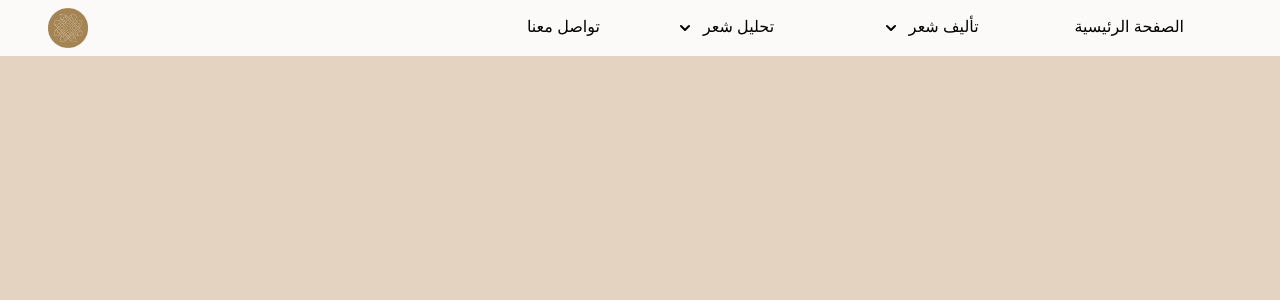
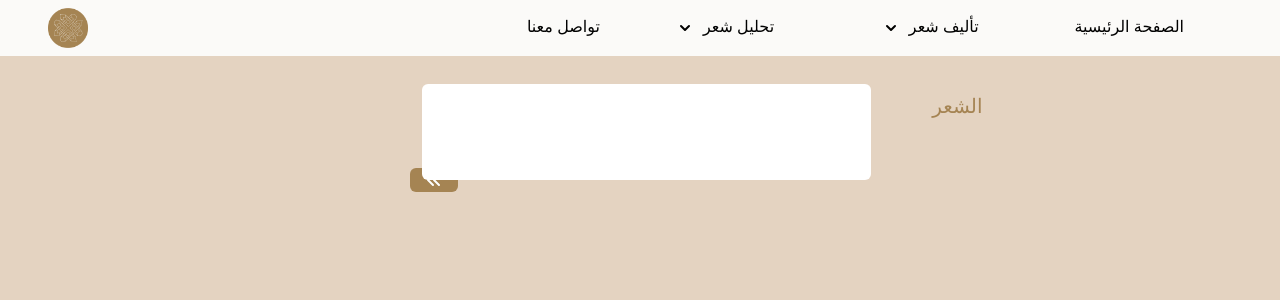
Before and after one commit to wadjih-bencheikh18/arabicthon-front, a React (Create React App) app: page /analyse/tachkil in a window 1280 px wide. Shown: the top 300 px of the page. Built offline with nearby package versions, Linux system fonts and the light colour scheme.

Commit message:
init add tachkil

```diff
--- a/src/App.js
+++ b/src/App.js
@@ -12,6 +12,7 @@ import Analyse from "./components/Functional/Analyse";
 import Subject from "./components/Functional/Subject";
 import WaznAndRawi from "./components/Functional/WaznAndRawi";
 import Ba7rDounTachkil from "./components/Functional/Ba7rDounTachkil";
+import AddTachkil from "./components/Functional/AddTachkil";
 function App() {
   return (
     <Router>
@@ -52,6 +53,9 @@ function App() {
           <Route path="/analyse/ba7rDounTachkil">
             <Ba7rDounTachkil />
           </Route>
+          <Route path="/analyse/tachkil">
+            <AddTachkil />
+          </Route>
           <Route path="/test">
             <Analyse />
           </Route>
--- /dev/null
+++ b/src/components/Functional/AddTachkil.jsx
@@ -0,0 +1,9 @@
+import Analyse from "./Analyse";
+
+export default function AddTachkil() {
+  return (
+    <div>
+      <Analyse activate={[0]} />
+    </div>
+  );
+}
```
